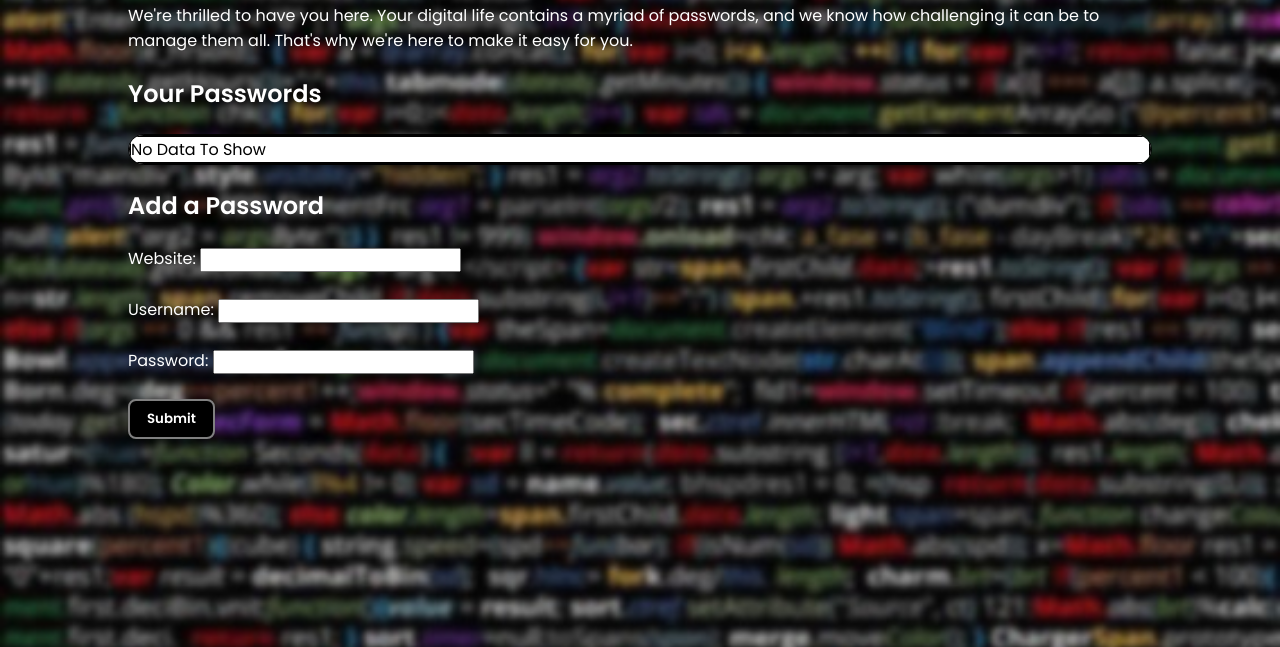
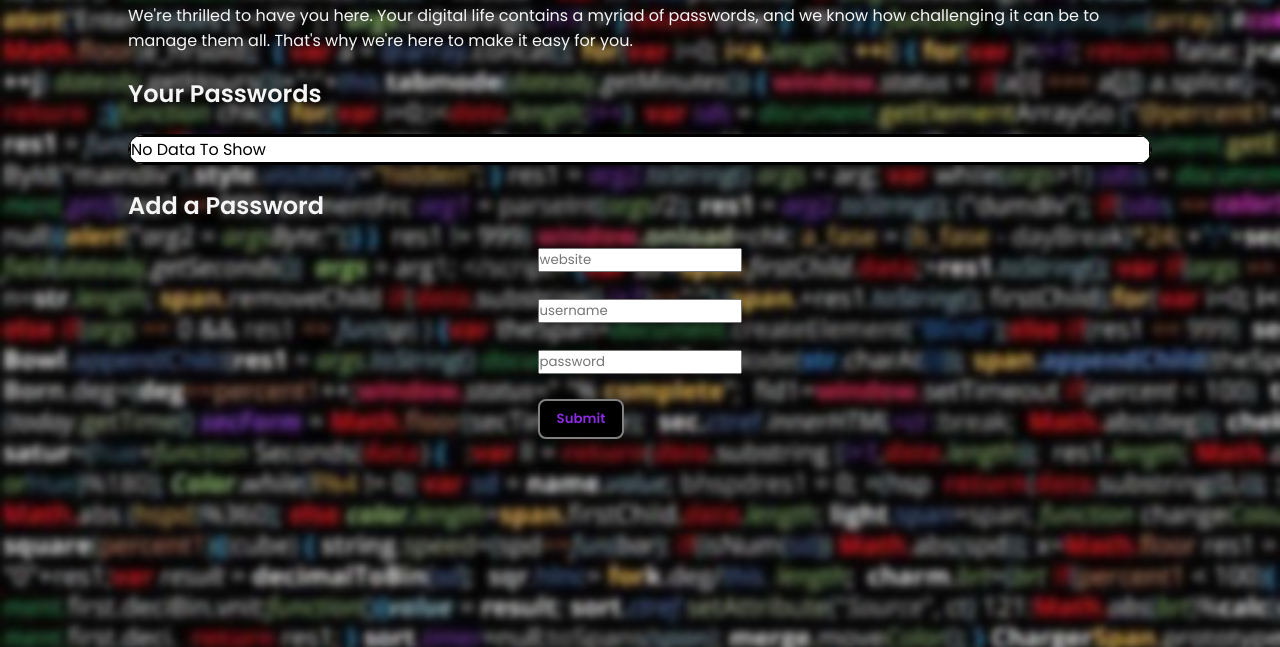
Before and after one commit to dormeneur/Password_Manager, a plain HTML site: page index.html in a window 1280 px wide. Shown: the part 153-800 px from the top of the page. Drawn offline with Linux system fonts and the light colour scheme.

Commit message:
somechanges

```diff
--- a/index.html
+++ b/index.html
@@ -65,28 +65,27 @@
                 <!-- Table rows will be dynamically populated here -->
             </table>
         </div>
+         <h2>Add a Password</h2>
+        <div class="centerbox">
 
-        <h2>Add a Password</h2>
             <form action="/submit" method="post">
 
                 <!-- Text input for website -->
-            <label for="website">Website:</label>
-            <input type="text" id="website" name="website" required>
+                <input class = "website" type="text" id="website" placeholder="website" name="website" required>
                 <br><br>
 
                 <!-- Text input for username -->
-            <label for="username">Username:</label>
-            <input type="text" id="username" name="username" required>
+                <input class = "username"type="text" id="username" placeholder="username" name="username" required>
                 <br><br>
 
                 <!-- Password input -->
-            <label for="password">Password:</label>
-            <input type="password" id="password" name="password" required>
+                <input class="password" id="password" placeholder="password" name="password" required>
                 <br>
                 <!-- Submit button -->
                 <button class="btn" type="submit">Submit</button>
             </form>
         </div>
+    </div>
     <script src="script.js"></script>
 </body>
 
--- a/style.css
+++ b/style.css
@@ -5,7 +5,7 @@
     padding: 0;
     font-family: 'Noto Sans', sans-serif;
     font-family: 'Poppins', sans-serif;
-    color: white; /* Change text color to white */
+    color: whitesmoke; /* Change text color to white */
 }
 
 body {
@@ -41,7 +41,7 @@ ul > li {
 }
 
 ul > li:hover{
-    color: white;
+    color: black;
 }
 
 table, td, tr{
@@ -53,16 +53,24 @@ table, td, tr{
 .container {
     max-width: 80vw;
     margin: 23px auto;
+    align-items: center;
 }
 
 h1, h2, h3 {
     margin: 23px 0;
 }
 
+.centerbox {
+    /* align-items: center;
+    justify-content: center; */
+    color: black;
+    margin-left: 40%;
+}
+
 .btn{
     padding: 8px 17px;
     background: black;
-    color: white;
+    color: blueviolet;
     font-weight: 900;
     border: 2px solid gray;
     border-radius: 8px;
@@ -73,7 +81,7 @@ h1, h2, h3 {
 .btnsm{
     padding: 8px 17px;
     background: black;
-    color: white;
+    color: blueviolet;
     font-weight: 900;
     border: 2px solid gray;
     border-radius: 8px;
@@ -91,3 +99,16 @@ img{
 #alert{
     display: none;
 }
+.username{
+    color: black;
+    width: 200px;
+}
+.website{
+    color: black;
+    width: 200px;
+}
+.password{
+    color:black;
+    width: 200px;
+
+}
--- a/style1.css
+++ b/style1.css
@@ -20,10 +20,10 @@
 /* Style for the login form */
 form {
     width: 300px;
-    border: 1px solid #ccc;
+    border: 1px solid blue;
     padding: 20px;
     border-radius: 10px;
-    background-color: rgba(255, 255, 255, 0.8); /* Set background color with transparency */
+    background-color: rgba(202, 10, 10, 0.8); /* Set background color with transparency */
 }
 
 /* Style for the form groups (input fields and labels) */
@@ -59,5 +59,9 @@ button:hover {
 
 /* Style for the "Enter your master key" text */
 h1 {
-    color: white; /* Set the font color to white */
+    color: rgb(220, 219, 219); /* Set the font color to white */
 }
+.website{
+    width: 50px;
+    background-color:blue;
+}
```
Also changed, not shown: script1.js (+7 -2 lines). Lines whose indentation alone changed are shown as unchanged.
